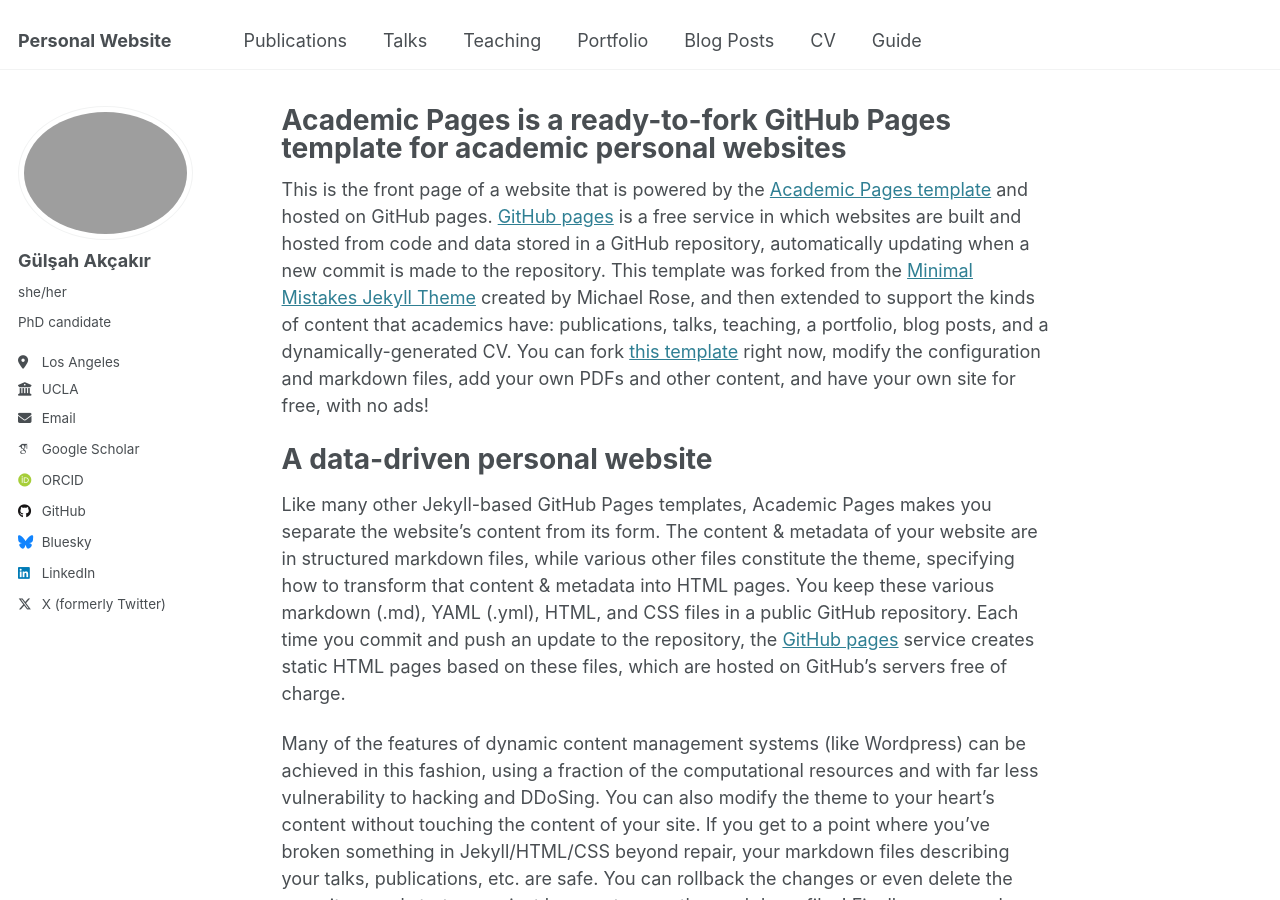
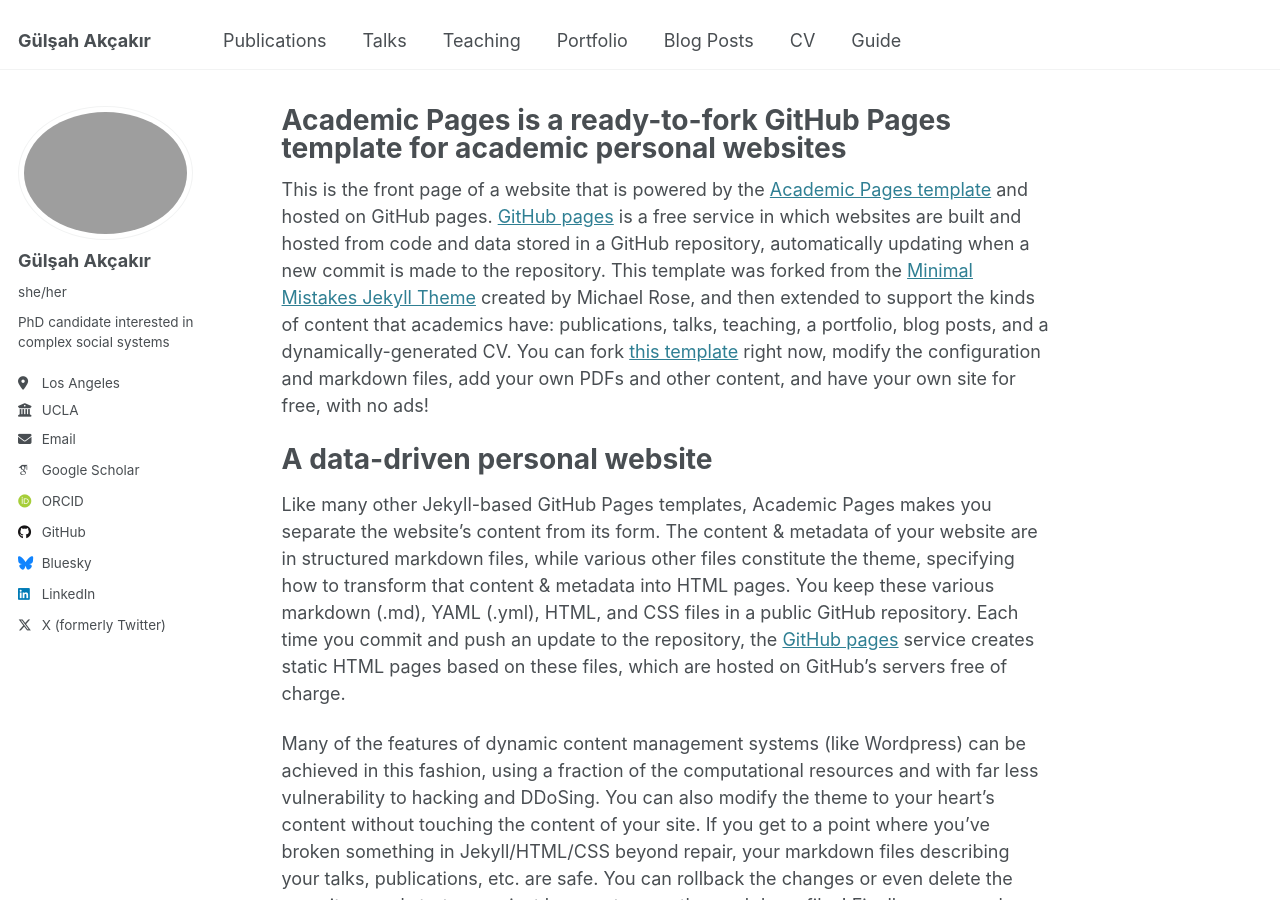
Before and after one commit to gulsahakcakir/gulsahakcakir.github.io, a Jekyll site: the page built from _pages/about.md, in a window 1280 px wide and 900 px high. Built offline with Jekyll 4.4.1, drawn with Linux system fonts in a browser that asks for light colours; some web fonts are replaced.

Commit message:
photo fixed

```diff
--- a/_config.yml
+++ b/_config.yml
@@ -9,7 +9,7 @@
 # Basic Site Settings
 locale                   : "en-US"
 site_theme               : "default"
-title                    : "Personal Website"
+title                    : "Gülşah Akçakır"
 title_separator          : "-"
 name                     : &name "Gülşah Akçakır"
 description              : &description "personal description"
@@ -22,10 +22,10 @@ repository               : "gulsahakcakir/gulsahakcakir.github.io "
 #               Additional customization can be done by editing /_includes/author-profile.html
 author:
   # Biographic information
-  avatar           : "gulsah-akcakir.png"
+  avatar           : "gulsah-akcakir.jpg"
   name             : "Gülşah Akçakır"
   pronouns         : "she/her"
-  bio              : "PhD candidate"
+  bio              : "PhD candidate interested in complex social systems"
   location         : "Los Angeles"
   employer         : "UCLA"
   uri              : # URL
```
Also changed, not shown: 1 other file.
